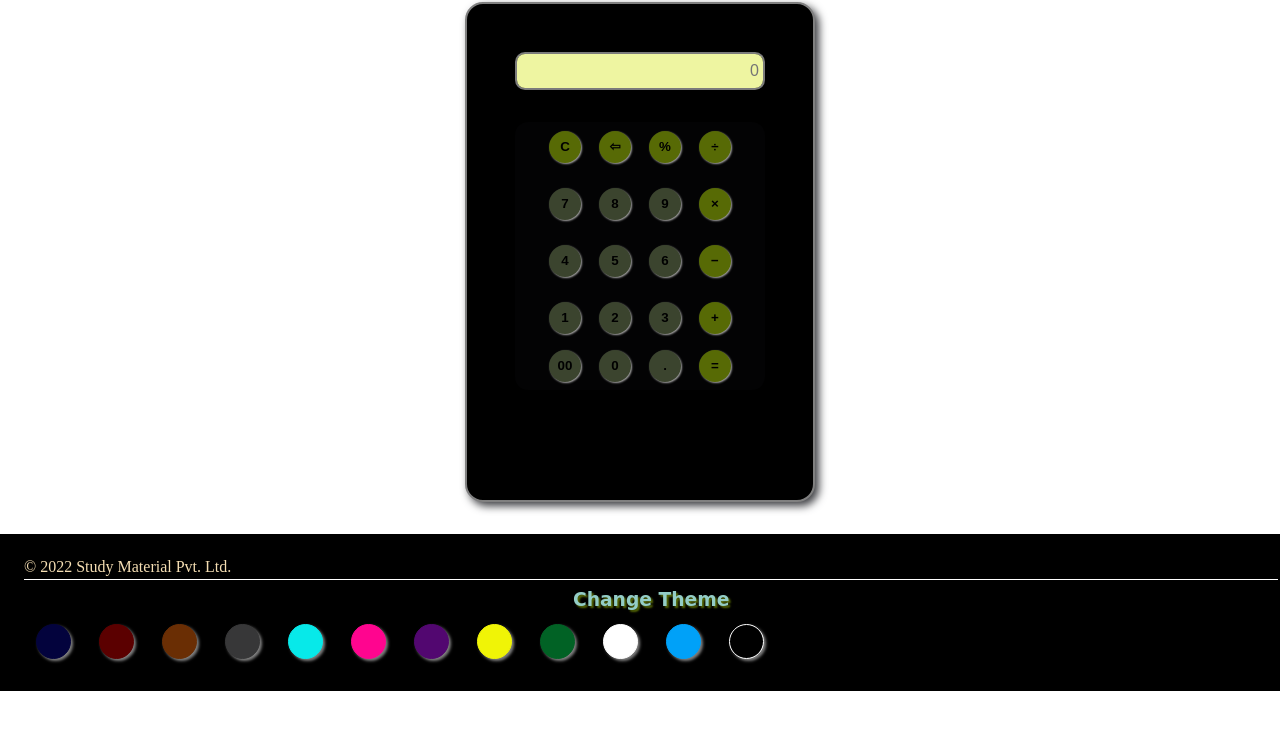
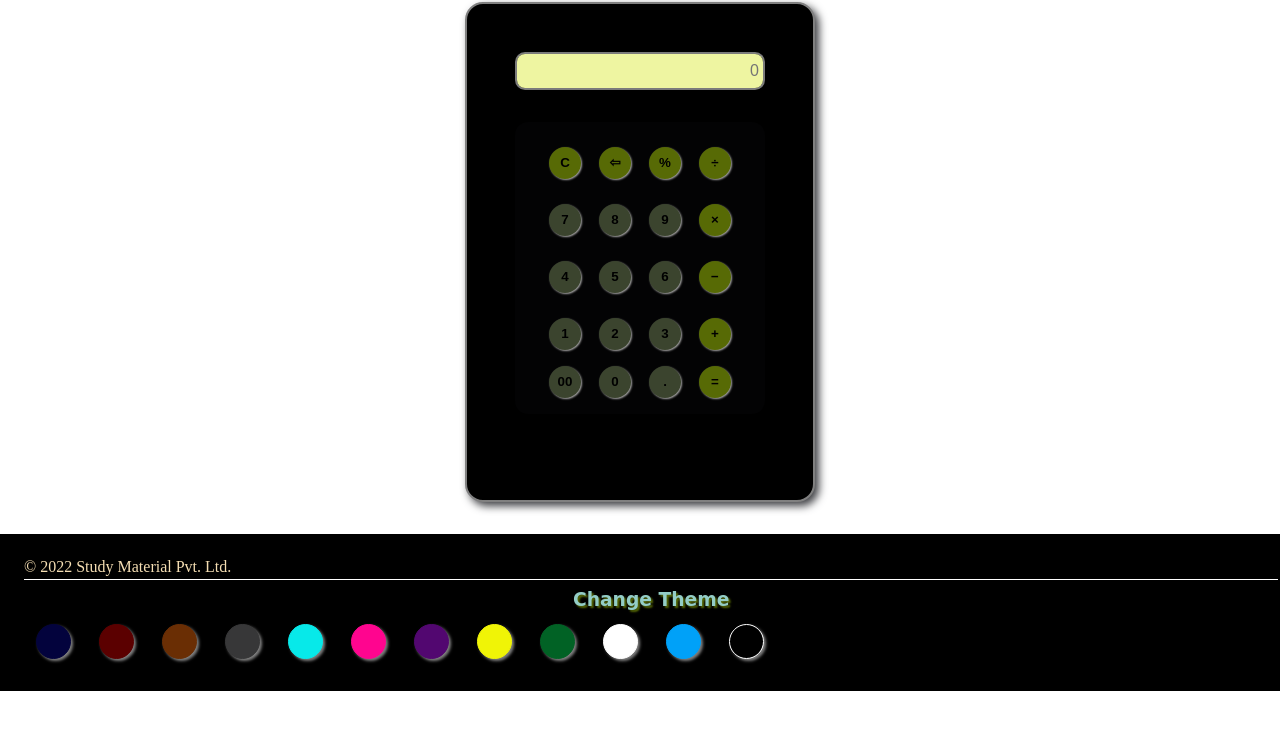
Before and after one commit to Amit-Kumar-Pandey-05/calculator, a plain HTML site: page index.html in a window 1280 px wide. Shown: the part 68-798 px from the top of the page. Drawn offline with Linux system fonts and the light colour scheme.

Commit message:
Update CalcStyle.css

```diff
--- a/CalcStyle.css
+++ b/CalcStyle.css
@@ -69,7 +69,7 @@ body {
     justify-items: center;
     align-items: center;
     justify-content: center;
-    padding-bottom: 8px;
+    padding: 16px 16px;
 }
 
 .btn {
```
